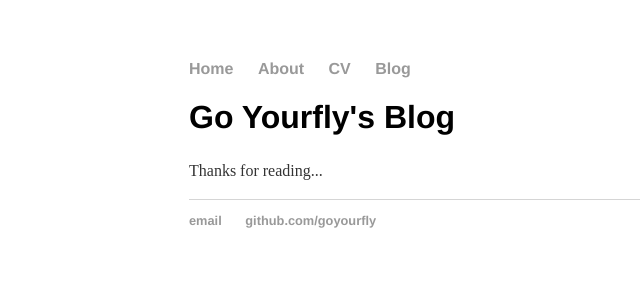
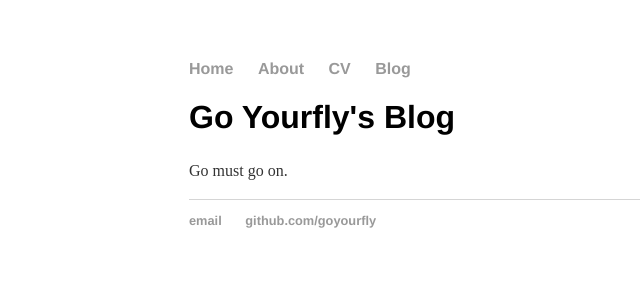
Before and after one commit to goyourfly/goyourfly.github.io, a Jekyll site: the page built from about/index.html, in a window 1280 px wide. Shown: the top 300 px of the page, without its empty margins (3-643 px from the left). Built offline with Jekyll 4.4.1, drawn with Linux system fonts in a browser that asks for light colours.

Commit message:
Update index.html

```diff
--- a/about/index.html
+++ b/about/index.html
@@ -4,5 +4,5 @@ title: Go Yourfly's Blog
 ---
 	<h1>{{ page.title }}</h1>
 	<p>
-  Thanks for reading...
+  Go must go on.
   </p>
```
